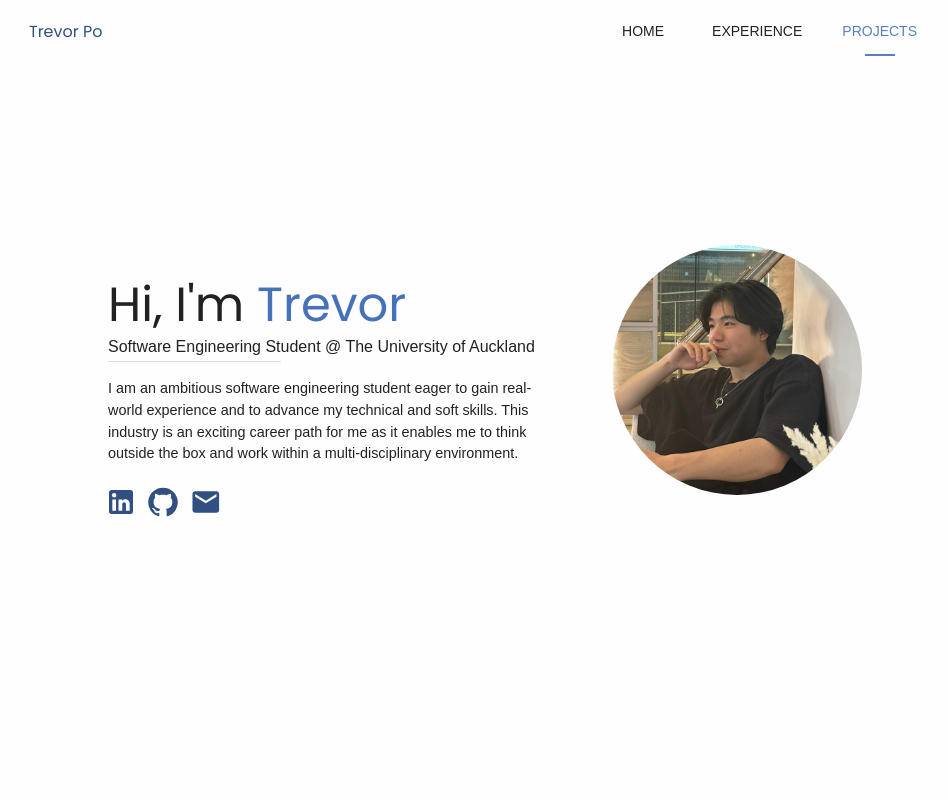
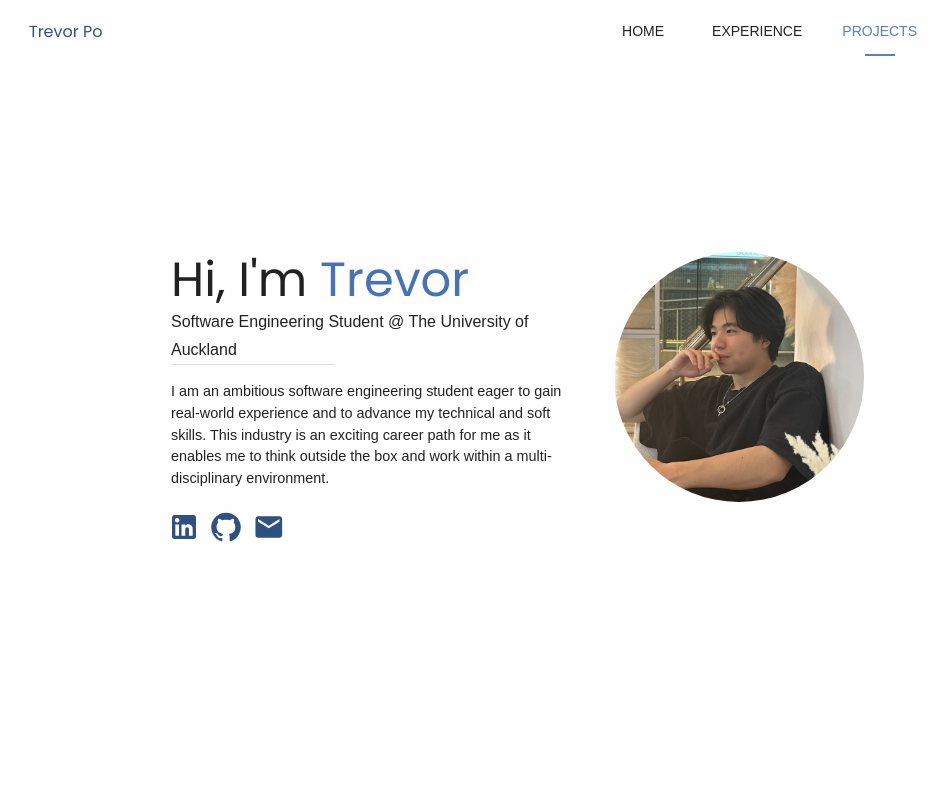
Before and after one commit to tpo920/my-portfolio, a React (Vite) app: page / in a window 1280 px wide. Shown: the top 800 px of the page, without its empty margins (155-1103 px from the left). Built offline with nearby package versions, Linux system fonts and the light colour scheme; a web font is replaced by a local one.

Commit message:
feat/Implemented breakpoints for responsiveness

```diff
--- a/src/pages/Experience.jsx
+++ b/src/pages/Experience.jsx
@@ -26,7 +26,7 @@ function Experience({ onScrollChange }) {
   return (
     <Box ref={myRef} component="section" id="experience"
       sx={{
-        width: "100%", height: "140vh", display: 'flex', flexDirection: 'column',
+        width: "100%", minHeight: "140vh", display: 'flex', flexDirection: 'column',
         alignItems: "center", justifyContent: "center"
       }}>
       <Typography variant="h5" color="primary.dark">
--- a/src/pages/Home.jsx
+++ b/src/pages/Home.jsx
@@ -7,6 +7,7 @@ import {
   IconButton,
   Link,
   Snackbar,
+  Grid
 } from "@mui/material";
 import { useInView } from "react-intersection-observer";
 import GitHubIcon from "@mui/icons-material/GitHub";
@@ -40,16 +41,15 @@ function Home({ onScrollChange }) {
 
   return (
     <Box ref={myRef} component="section" id="home" sx={{
-      width: "100%", height: "100vh", display: 'flex',
+      width: "100%", minHeight: "100vh", display: 'flex',
       flexDirection: 'column', alignItems: "center", justifyContent: "center",
     }}>
-      <Box
-        sx={{
-          display: "flex",
-          flexDirection: "row",
-        }}
-      >
-        <Box sx={{ width: "27rem" }}>
+      <Grid container spacing={3} >
+        <Grid item xs={1} md={2} />
+        <Grid item xs={10} md={8} >
+          <Grid container spacing={3} >
+            <Grid item md={1.5} sx={{ display: { sm: "none", md: "flex" } }} />
+            <Grid item xs={12} sm={6} md={6} >
               <Typography variant="h3" component="span" sx={{ fontFamily: "Poppins" }}>
                 Hi, I'm{" "}
               </Typography>
@@ -105,15 +105,18 @@ function Home({ onScrollChange }) {
                   }
                 />
               </Box>
-        </Box>
-        <Box sx={{ mt: "-2rem", ml: "4.5rem", display: { xs: "none", sm: "block" } }}>
+            </Grid>
+            <Grid item sm={6} md={4} sx={{ display: { xs: "none", sm: "flex" }, justifyContent: "center" }}>
               <Avatar
                 alt="Profile Picture"
                 src="/images/profilepic.jpg"
+                loading="lazy"
                 sx={{ width: 250, height: 250 }}
               />
-        </Box>
-      </Box>
+            </Grid>
+          </Grid>
+        </Grid>
+      </Grid>
     </Box>
   );
 }
--- a/src/pages/Projects.jsx
+++ b/src/pages/Projects.jsx
@@ -16,16 +16,16 @@ function Projects({ onScrollChange }) {
 
   return (
     <Box ref={myRef} component="section" id="projects" sx={{
-      width: "100%", height: "100vh", display: 'flex', flexDirection: 'column',
-      alignItems: "center", justifyContent: "center"
+      width: "100%", minHeight: "100vh", display: 'flex', flexDirection: 'column',
+      alignItems: "center", justifyContent: "center", mt: "1rem"
     }}>
       <Typography variant="h5" color="primary.dark">
         PROJECTS
       </Typography>
       <Box sx={{ justifyContent: "center", display: "flex" }}>
-        <Grid container spacing={2} p={3} item md={12}>
+        <Grid container spacing={2} p={3} >
           {projectsData.map((project) => (
-            <Grid item key={project.title} sm={6}>
+            <Grid item key={project.title} md={6}>
               <ProjectCard key={project.title} project={project} />
             </Grid>
           ))}
```
Lines whose indentation alone changed are shown as unchanged.
